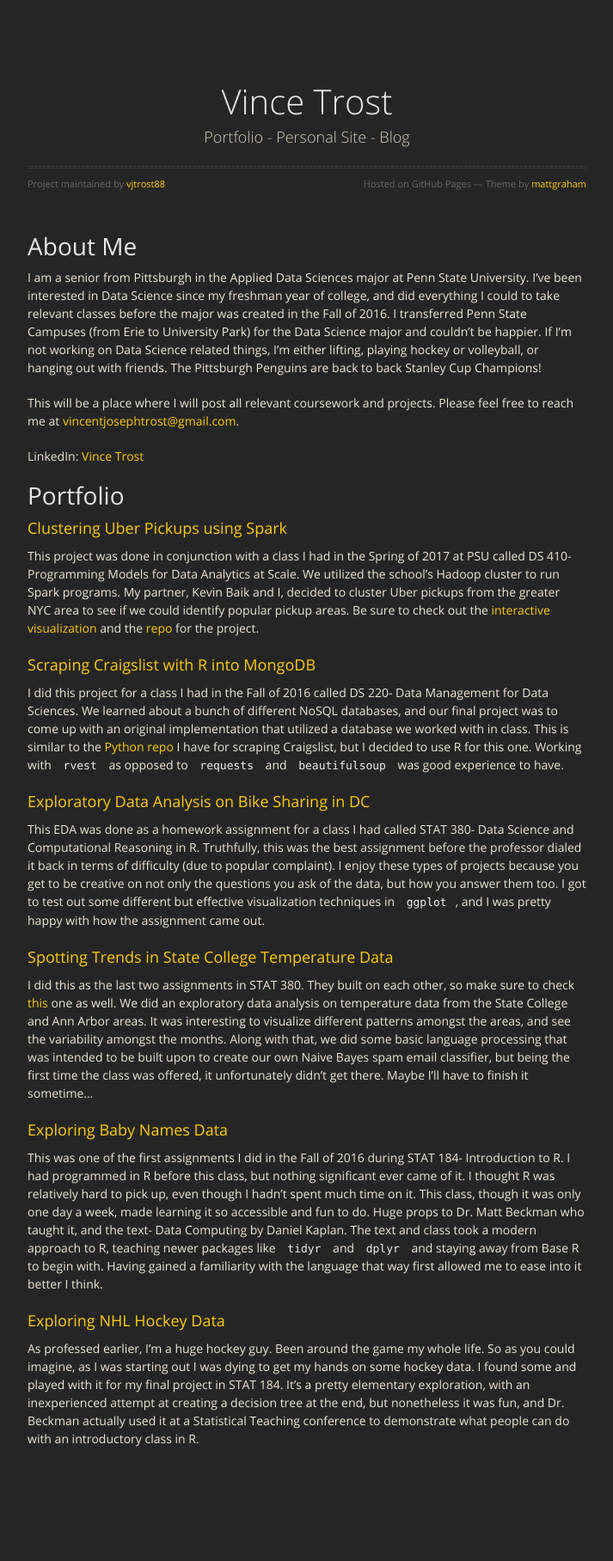
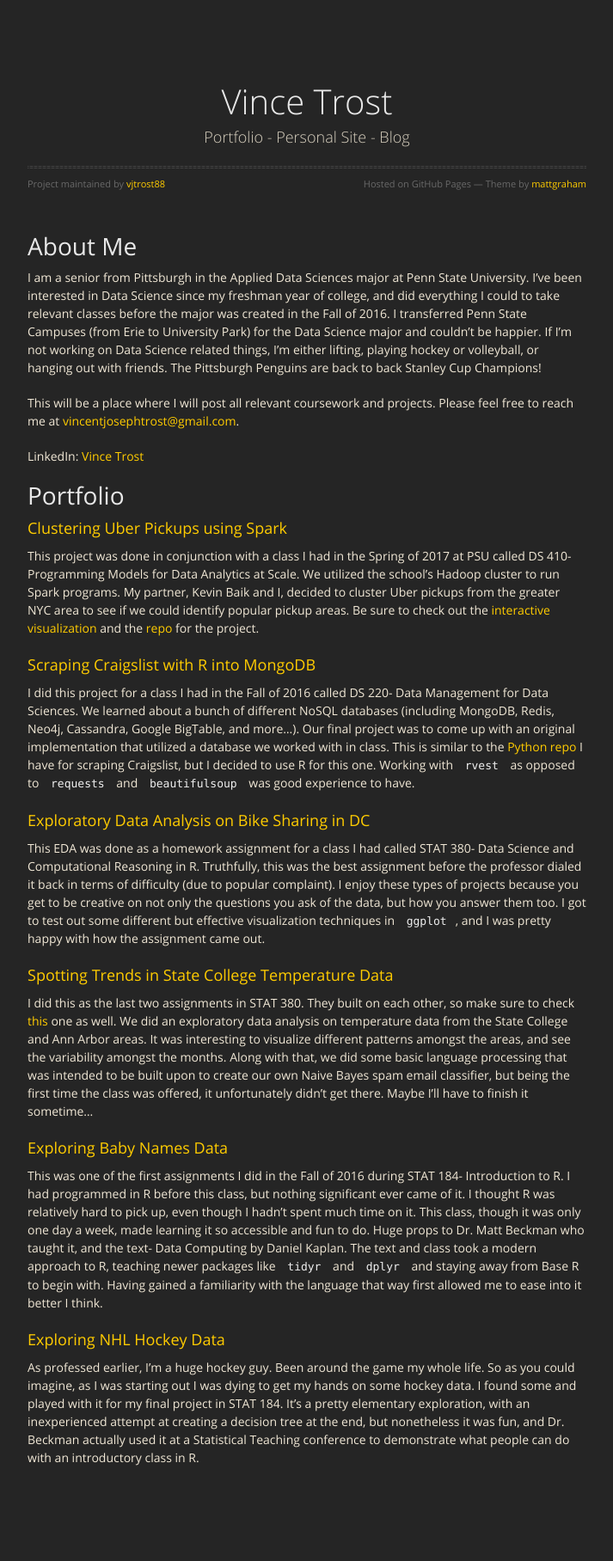
Before and after one commit to vjtrost88/vjtrost88.github.io, a Jekyll site: the page built from index.md, in a window 1280 px wide. Shown: the whole page at 86% size, without its empty margins (283-996 px from the left). Built offline with Jekyll 4.4.1, drawn with Linux system fonts in a browser that asks for light colours; nearby versions of some CDN libraries; our own code applies the rules of GitHub Pages for plain Markdown files; before the commit the page ends 1794 px from its top, so only the background shows below that.

Commit message:
addition
got more specific

```diff
--- a/index.md
+++ b/index.md
@@ -17,7 +17,7 @@ This project was done in conjunction with a class I had in the Spring of 2017 at
 
 ### [](#header-3) [Scraping Craigslist with R into MongoDB](https://vjtrost88.github.io/MongoProject.html)
 
-I did this project for a class I had in the Fall of 2016 called DS 220- Data Management for Data Sciences. We learned about a bunch of different NoSQL databases, and our final project was to come up with an original implementation that utilized a database we worked with in class. This is similar to the [Python repo](https://github.com/vjtrost88/Craigslist-Deal-Finder/) I have for scraping Craigslist, but I decided to use R for this one. Working with `rvest` as opposed to `requests` and `beautifulsoup` was good experience to have.
+I did this project for a class I had in the Fall of 2016 called DS 220- Data Management for Data Sciences. We learned about a bunch of different NoSQL databases (including MongoDB, Redis, Neo4j, Cassandra, Google BigTable, and more...). Our final project was to come up with an original implementation that utilized a database we worked with in class. This is similar to the [Python repo](https://github.com/vjtrost88/Craigslist-Deal-Finder/) I have for scraping Craigslist, but I decided to use R for this one. Working with `rvest` as opposed to `requests` and `beautifulsoup` was good experience to have.
 
 ### [](#header-3) [Exploratory Data Analysis on Bike Sharing in DC](https://vjtrost88.github.io/HW02.html)
 
```
